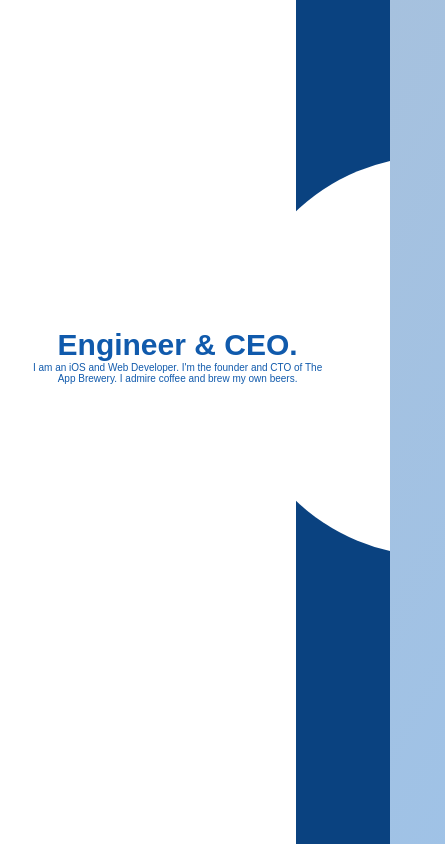
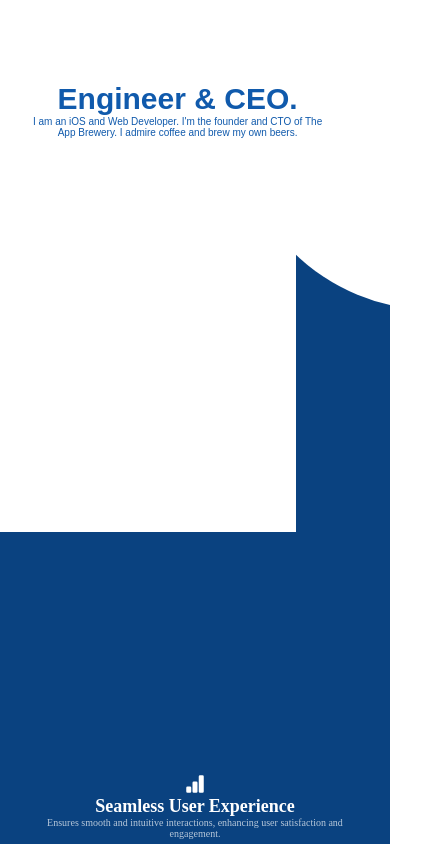
Before and after one commit to vecods-source/Personal-Website, a plain HTML site: page index.html in a window 390 px wide. Shown: the part 1156-2000 px from the top of the page, 445 px wide, since content can reach past the window. Drawn offline with nearby package versions, Linux system fonts and the light colour scheme.

Commit message:
Update main.css
adjusting the design responsiveness to fit for mobile and tablets users

```diff
--- a/main.css
+++ b/main.css
@@ -49,7 +49,7 @@ body > section.MainIntro > div{
 .meintro .container{
     background-color: white;
     width: 100%;
-    height: 1335px;
+    height: 100vh;
     display: flex;
     justify-content: flex-end;
     position: relative;
@@ -153,9 +153,12 @@ svg{
 .marks{
     float: right;
 }
-@media (max-width: 1280px){
+@media (max-width: 1800px){
+    body{
+        overflow-x: hidden;
+    }
     .overlay-image{
-        width: 500px;
+        width: 350px;
     }
     .name{
         font-size: 15px;
@@ -165,7 +168,7 @@ svg{
     }
     .right-part {
         width: 20vh; /* Fixed width of the parent */
-        height: 1335px; /* Full height */
+        height: 100%; /* Full height */
     }
     .content{
         overflow: hidden;
@@ -195,16 +198,25 @@ svg{
     }
     body > section.features > div{
         flex-direction: column;
-        gap: 0px;
+        gap: 0;
     }
     .feat{
-        margin: 0;
+        margin: 0 40px 0 40px;
+        font-size: 10px;
+        flex-basis: 130px;
+    }
+    .feat > h2{
+        font-size: 18px;
     }
     .footer{
-        padding: 15px;
+        padding: 55px;
     }
     .footer > .left h3
     {
-        font-size: 20px;
+        font-size: 13px;
+    }
+    svg{
+        height: 20px;
+        margin: 15px 0 0 0;
     }
 }
```
